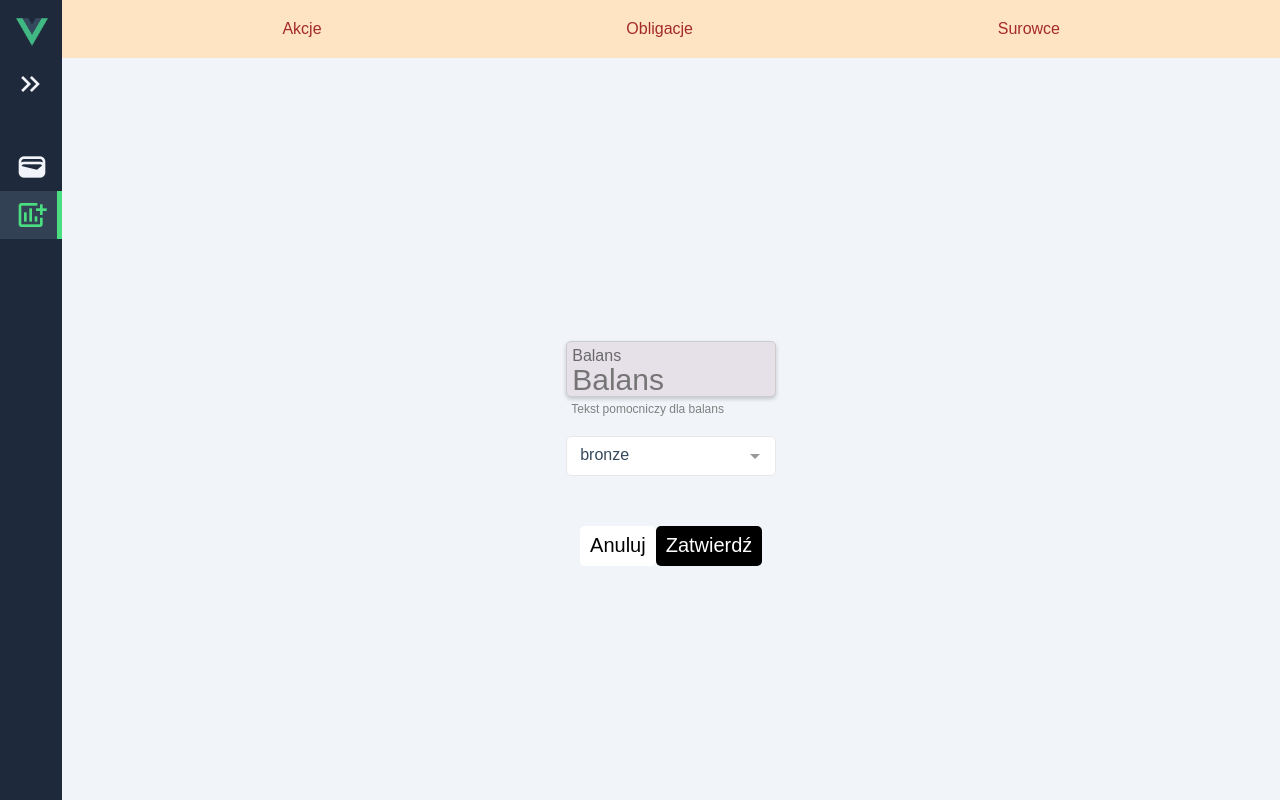
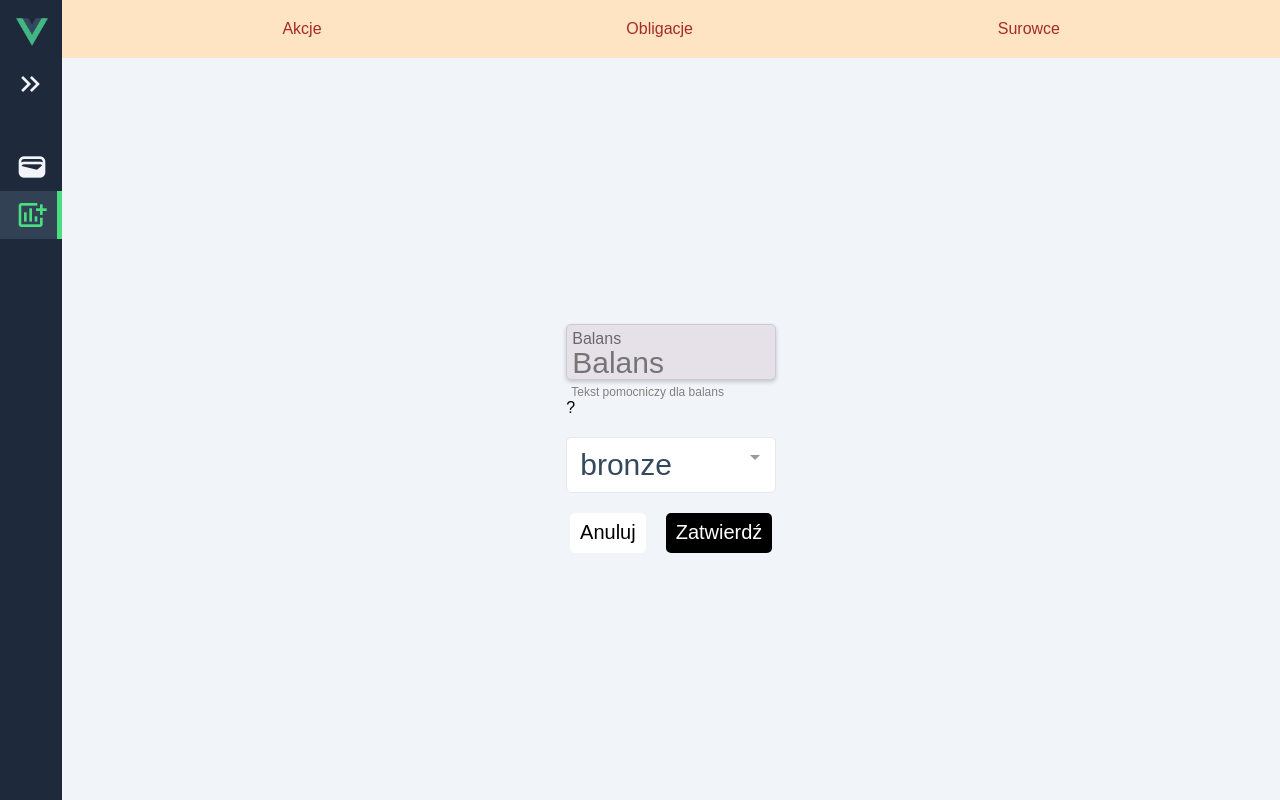
Before and after one commit to cezaryIwan/kala, a Vue app in the folder client/: page /assets in a window 1280 px wide. Built offline with nearby package versions, Linux system fonts and the light colour scheme.

Commit message:
Poorly made tooltip lol

```diff
--- a/client/src/components/Assets.vue
+++ b/client/src/components/Assets.vue
@@ -11,10 +11,15 @@
                     <div class="inputDecorator">
                         <label for="balanceInput">Balans</label>
                         <input type ="number" v-model="balance" class="nb" id="balanceInput" placeholder="Balans"/>
+
                     </div>
-                        <div class="supporting-text"> Tekst pomocniczy dla balans</div>
+                    <div class="supporting-text"> Tekst pomocniczy dla balans</div>
+                    <div class="tooltip">
+                        <a class="tooltipIcon"> ? </a>
+                        <span class="tooltipText">Tooltip dla balans</span>
+                    </div>
                 </div>
-            <multiselect v-model="chosenAsset" :options="listOfAssets" :show-labels="true" id="assetSelect"></multiselect>
+            <multiselect v-model="chosenAsset" :options="listOfAssets" :show-labels="true" :selectLabel="null" :selectedLabel="null" :deselectLabel="null" :allow-empty="false" :placeholder="chosenAsset"></multiselect>
             </div>
             <div class="assetsButtons">
                 <button id="cancel"> Anuluj </button>
@@ -60,7 +65,6 @@
 <style src="vue-multiselect/dist/vue-multiselect.min.css"></style>
 <style>
 
-
 .assets{
     display: flex;
     flex-direction: column;
@@ -95,10 +99,31 @@
     align-items: center;
     justify-content: center;
     width: 210px;
-    margin: 50px;
+    margin: 20px;
+}
+.wrapper{
+    display: flex;
+    flex-direction: column;
+
+    width:210px;
+    margin: 20px;
 }
 .assetsInputs input{
     font-size: 30px;
+}
+.tooltip{
+    position: relative;
+    display: inline-block;
+    cursor: pointer;
+}
+.tooltipText{
+    visibility:hidden;
+    transform: translateY(-50%);
+    margin-left: 2px;
+}
+.tooltipIcon:hover .tooltipText{
+    visibility:visible;
+    opacity: 1;
 }
 .inputDecorator{
     height: 56px;
@@ -109,11 +134,26 @@
     box-shadow: 0 2px 4px rgba(0, 0, 0, 0.2);
     border-radius: 5px;
 }
-.wrapper{
+
+.multiselect{
+    width:210px;
+    height:56px;
+}
+.multiselect__single{
+    font-size:30px;
+}
+.multiselect__tags{
+    height:56px;
+    display:flex;
+    align-items:center;
+}
+.assetsButtons{
+    width:30vw;
     display: flex;
-    flex-direction: column;
-    width:210px;
-    margin: 20px;
+    justify-content:center;
+}
+.assetsButtons button{
+    margin: 0 10px;
 }
 .supporting-text{
     color:grey;
```
